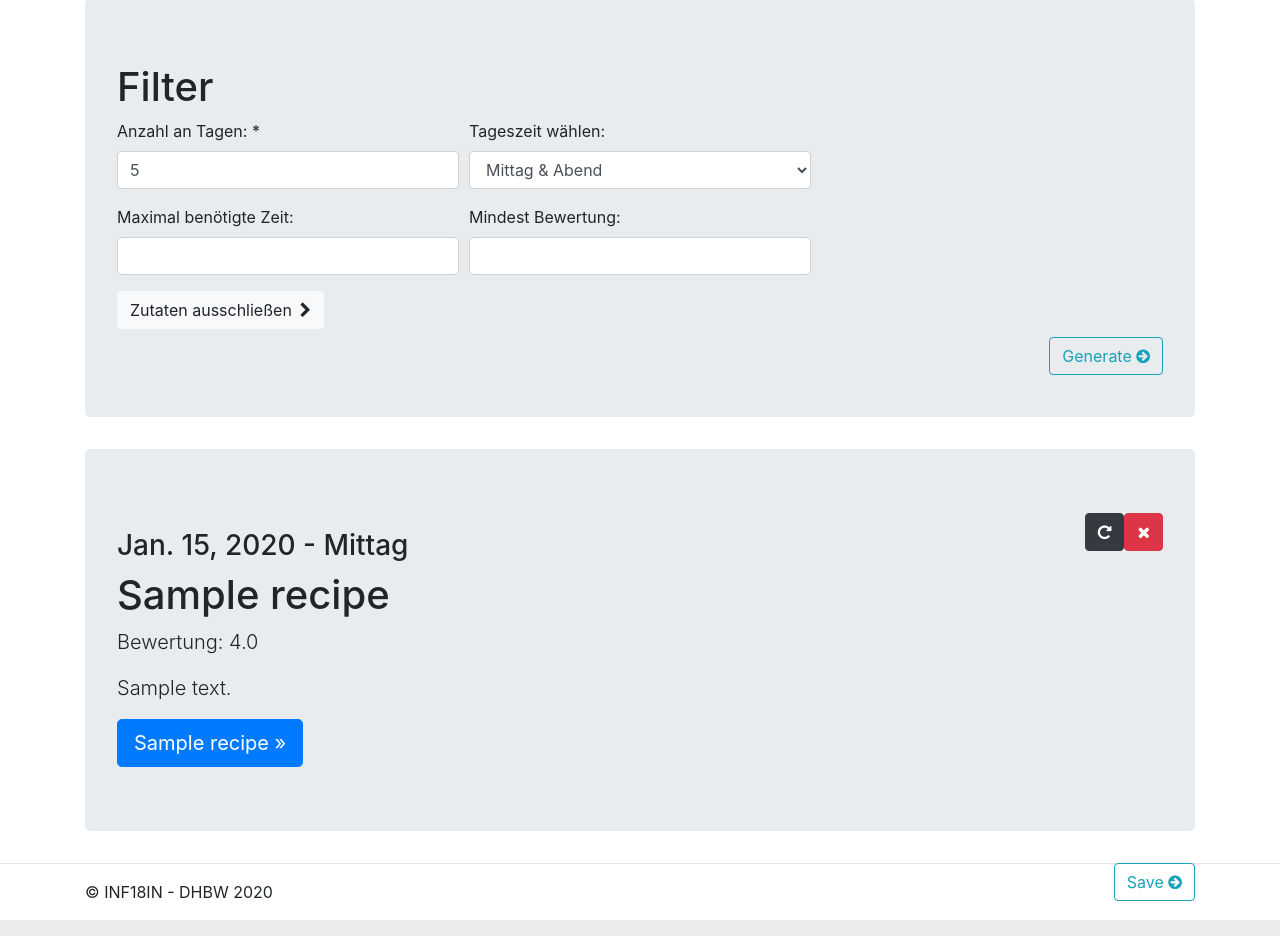
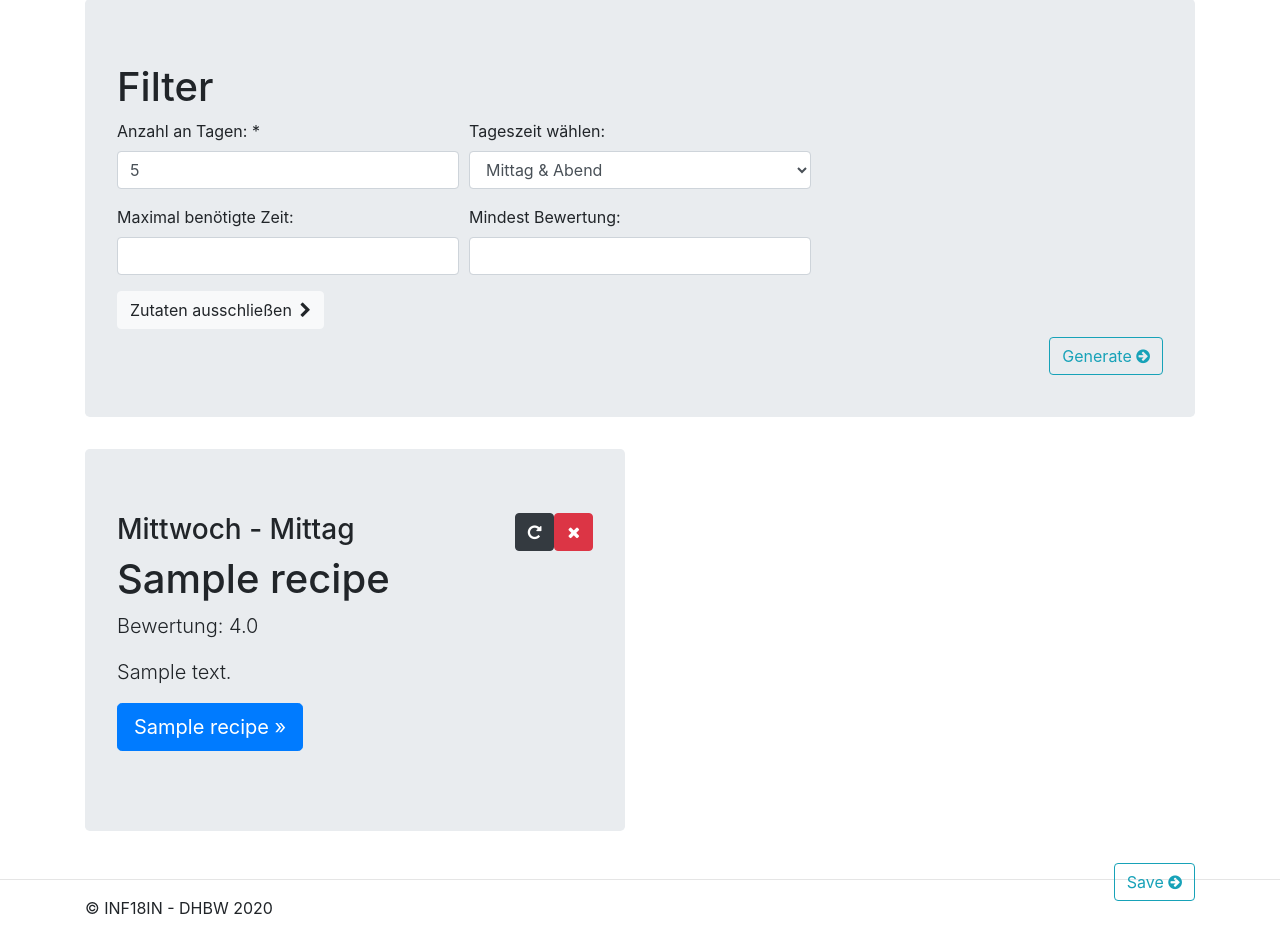
Before and after one commit to FreshMax9000/Essenswebsite, a Django app: page /Essensplan/ in a window 1280 px wide. Shown: the part 233-1169 px from the top of the page. Run offline with Django 3.2, Linux system fonts and the light colour scheme; a user stored in the database is signed in; tables that the repository leaves empty hold one stand-in row (values such as "Sample post"); some libraries are stand-ins or nearby versions.

Commit message:
change datefomat in templates

```diff
--- a/foodplaner/foodApp/templates/foodApp/agenda.html
+++ b/foodplaner/foodApp/templates/foodApp/agenda.html
@@ -36,7 +36,7 @@
                             </tr>
                         {%endif%}
                         <tr>
-                        <th scope="row">{{ object.date }}</th>
+                        <th scope="row">{{ object.date | date:"l j. N" }}</th> <!-- "l": Monday | "j": 1 | "F": January -->
                         {% if object.daytime %} <!-- datetime = True: lunch -->
                             <td>{{ object.recipe.title }}</td>
                         {% else %} <!-- datetime = False: dinner -->
--- a/foodplaner/foodApp/templates/foodApp/foodplan.html
+++ b/foodplaner/foodApp/templates/foodApp/foodplan.html
@@ -40,16 +40,17 @@
                     <button class="btn btn-outline-info float-right" name="generate" value="0">Generate <i class="fa fa-arrow-circle-right"></i></button>
                 </div>
             </div>
+            <div class="row">
                 {% for object in object_list  %}
+                <div class="col-md-6">
                     <div class="jumbotron">
                         <div class="form-group">
                             <button class="btn btn-danger float-sm-right " name="delete"  value={{object.recipe.id}}><i class="fa fa-times"></i></button>
                             <button class="btn btn-dark float-sm-right " name="reload"  value={{object.recipe.id}}><i class="fa fa-repeat"><!--i class="fa fa-edit"--></i></button>
-                    </div>
                             {% if object.daytime %}
-                        <h3>{{object.date}} - Mittag</h3>
+                                <h3>{{object.date | date:"l"}} - Mittag</h3> <!-- "l": Monday | "D": Mon. | "j": 1 | "N": Jan. -->
                             {% else %}
-                        <h3>{{object.date}} - Abend</h3>
+                                <h3>{{object.date | date:"l"}} - Abend</h3>
                             {% endif %}
                             <h1>{{object.recipe.title}}</h1>
                             {% if object.recipe.avg_rating > 0 %}
@@ -58,7 +59,10 @@
                             <p class="lead">{{object.recipe.description}}</p>
                             <a class="btn btn-lg btn-primary" href="{% url 'foodApp:recipesDetail' object.recipe.id %}" role="button">{{object.recipe.title}} &raquo;</a>
                         </div>
+                    </div>
+                </div>
                 {% endfor %}
+            </div>
             <div class="form-group">
                 <button class="btn btn-outline-info float-right" name="save" value="0">Save <i class="fa fa-arrow-circle-right"></i></button>
             </div>
```
Lines whose indentation alone changed are shown as unchanged.
